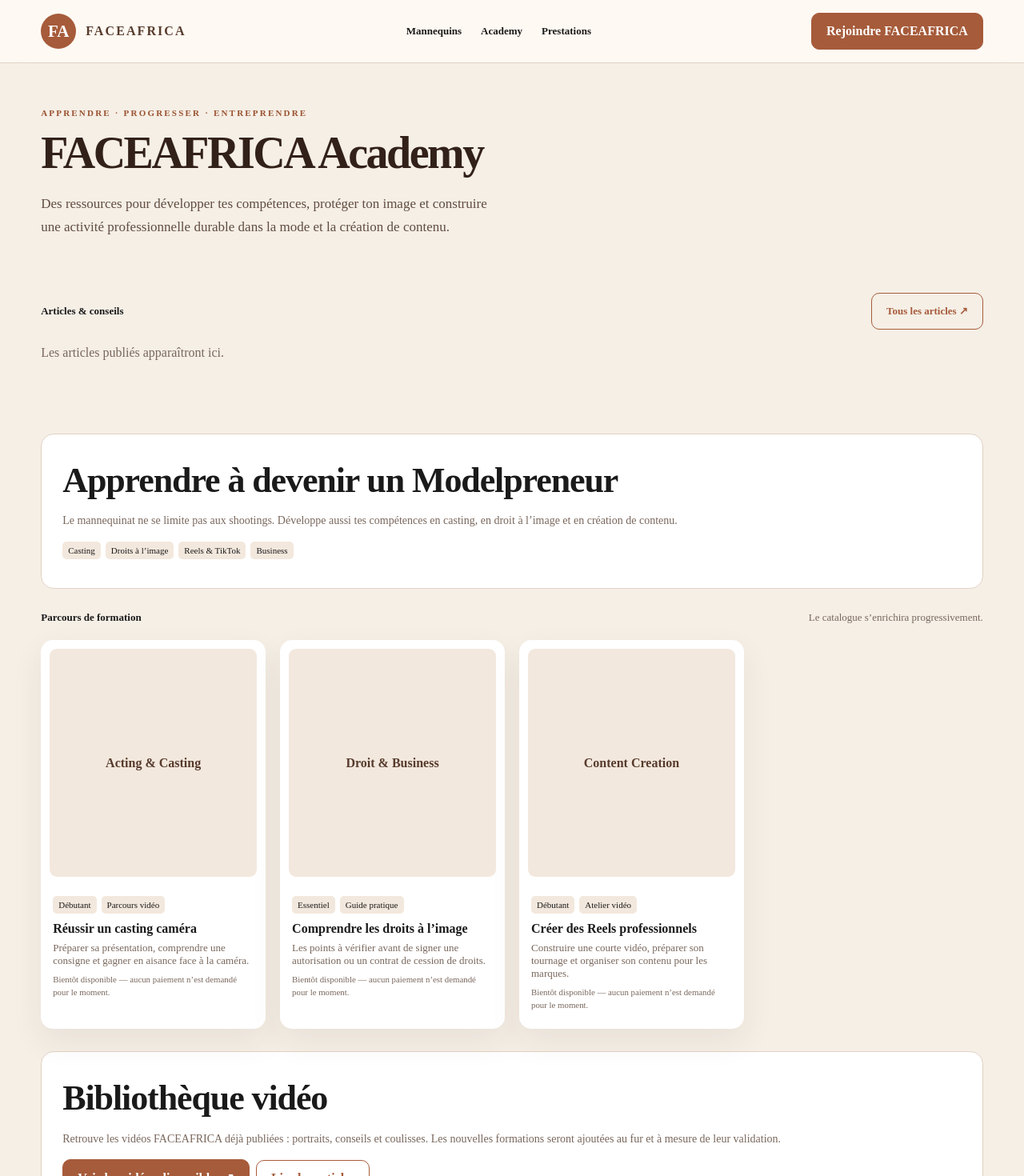
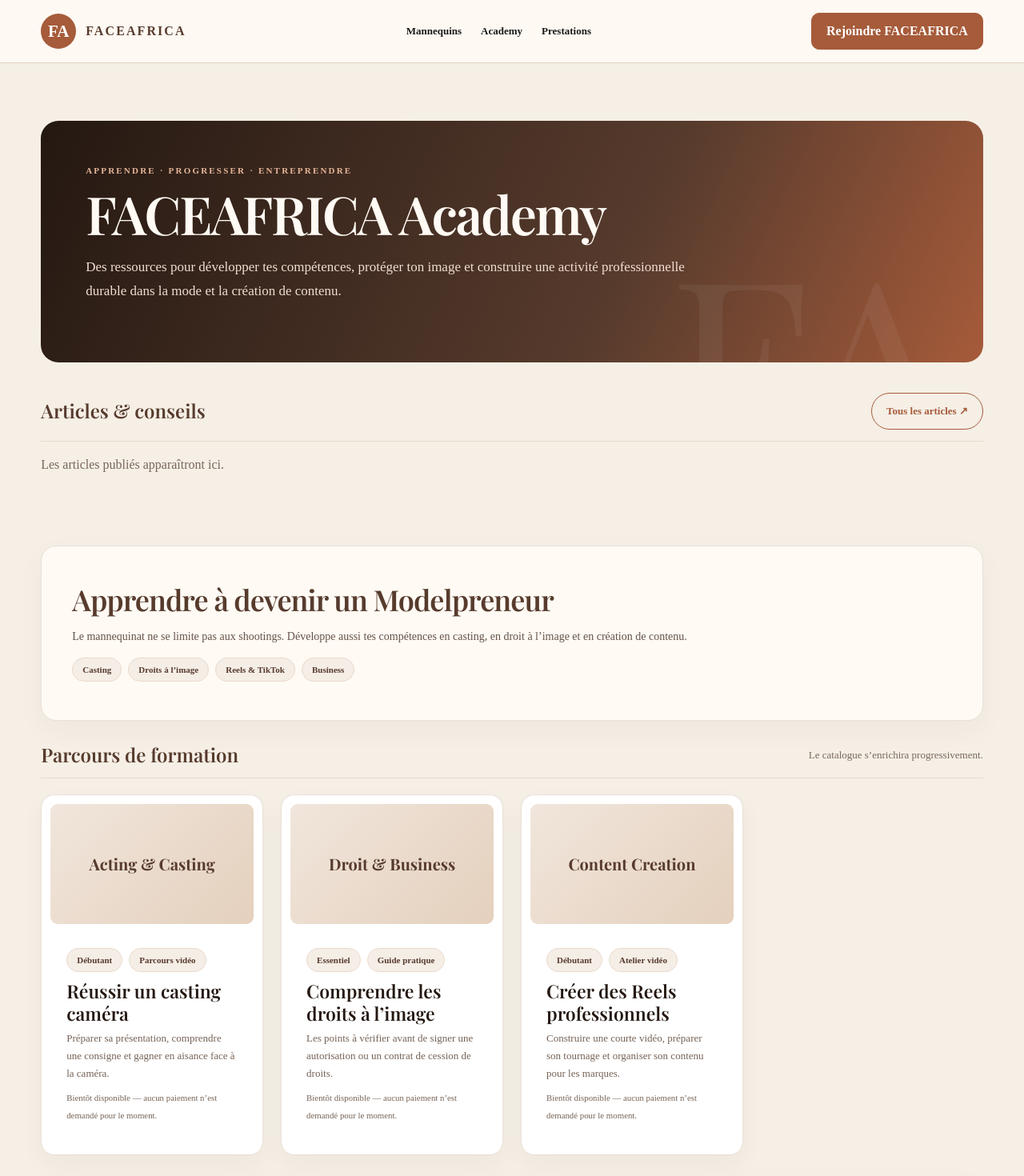
Before and after one commit to alladindieye-max/face-africa, a Next.js app: page /academy in a window 1280 px wide. Shown: the top 1470 px of the page at 80% size. Built offline with nearby package versions, Linux system fonts and the light colour scheme; no server answers; the database is empty; a web font is replaced by a local one.

Commit message:
Style Academy page with Face Africa editorial design

```diff
--- a/src/app/globals.css
+++ b/src/app/globals.css
@@ -156,3 +156,33 @@
 .mannequin-profile-page .profile-details>.button{margin-top:12px;border-radius:999px}
 @media(max-width:600px){.mannequin-profile-page .profile-heading{margin-top:26px;padding:24px 20px}.mannequin-profile-page .profile-gallery{grid-template-columns:repeat(2,minmax(0,1fr));gap:10px}.mannequin-profile-page .profile-gallery .portrait{height:260px}.mannequin-profile-page .measurement-list{grid-template-columns:1fr}.mannequin-profile-page .profile-details{padding:20px}}
 @media(prefers-reduced-motion:reduce){.mannequin-profile-page *{scroll-behavior:auto!important}}
+
+
+/* FACEAFRICA Academy — identité éditoriale */
+.academy-page{padding-bottom:76px}
+.academy-heading{position:relative;isolation:isolate;overflow:hidden;margin:clamp(38px,6vw,72px) 0 38px;padding:clamp(30px,5vw,56px);border-radius:22px;background:linear-gradient(115deg,#241811 0%,#573b2d 62%,#a65b3a 100%);color:#fffaf4}
+.academy-heading:after{content:"FA";position:absolute;z-index:-1;right:3%;bottom:-.48em;font:clamp(150px,25vw,310px)/1 var(--font-playfair),Georgia,serif;color:#fff;opacity:.055;pointer-events:none}
+.academy-heading .eyebrow{color:#e6b69a;letter-spacing:.2em;font-size:11px;font-weight:800;text-transform:uppercase}
+.academy-heading h1{font:600 clamp(40px,5.5vw,66px)/1.04 var(--font-playfair),Georgia,serif;letter-spacing:-.035em;color:#fffaf4;margin:14px 0}
+.academy-heading .lead{max-width:760px;color:#f0ded2;line-height:1.8}
+.academy-page .results-line{display:flex;align-items:center;justify-content:space-between;gap:16px;margin:28px 0 20px;padding-bottom:14px;border-bottom:1px solid #e8d9cc}
+.academy-page .results-line strong{font:600 24px/1.2 var(--font-playfair),Georgia,serif;color:#573b2d}
+.academy-articles .model-grid,.academy-course-grid{gap:22px;align-items:stretch}
+.academy-page .model-card{overflow:hidden;border:1px solid #eadfd6;border-radius:17px;background:#fff;box-shadow:0 12px 30px #40271b0b;transition:transform .2s ease,box-shadow .2s ease}
+.academy-page .model-card:hover{transform:translateY(-4px);box-shadow:0 18px 40px #40271b16}
+.academy-page .model-card>img,.academy-page .model-card>.portrait{display:block;width:100%;height:220px;object-fit:cover}
+.academy-page .model-info{padding:20px}
+.academy-page .model-info h3{font:600 23px/1.2 var(--font-playfair),Georgia,serif;color:#241811}
+.academy-page .model-info h3 a{color:inherit;text-decoration:none}
+.academy-page .model-info p{color:#756255;line-height:1.7}
+.academy-page .feature{padding:clamp(24px,4vw,38px);border:1px solid #eadfd6;border-radius:19px;background:#fffaf4;box-shadow:0 12px 34px #40271b0a}
+.academy-page .feature h2{font:600 clamp(27px,3vw,36px)/1.12 var(--font-playfair),Georgia,serif;color:#573b2d}
+.academy-page .feature p{color:#655348;line-height:1.8}
+.academy-page .tags{display:flex;flex-wrap:wrap;gap:8px}
+.academy-page .tag{padding:8px 12px;border:1px solid #ead9ca;border-radius:999px;background:#f5eee7;color:#573b2d;font-weight:600}
+.academy-course-grid .model-card>.portrait{height:150px;min-height:150px!important;background:linear-gradient(135deg,#f1e6dc,#e4d0bd)!important}
+.academy-course-grid .model-card>.portrait span{font:600 20px/1.2 var(--font-playfair),Georgia,serif;text-align:center}
+.academy-page .button{border-radius:999px}
+.academy-page .notice{padding:14px 16px;border-left:3px solid #c99a50;background:#f5eee7}
+@media(max-width:700px){.academy-heading{margin-top:28px;padding:26px 22px}.academy-page .results-line{align-items:flex-start;flex-direction:column}.academy-articles .model-grid,.academy-course-grid{grid-template-columns:1fr}.academy-page .model-card>img,.academy-page .model-card>.portrait{height:240px}}
+@media(prefers-reduced-motion:reduce){.academy-page .model-card{transition:none}.academy-page .model-card:hover{transform:none}}
```
